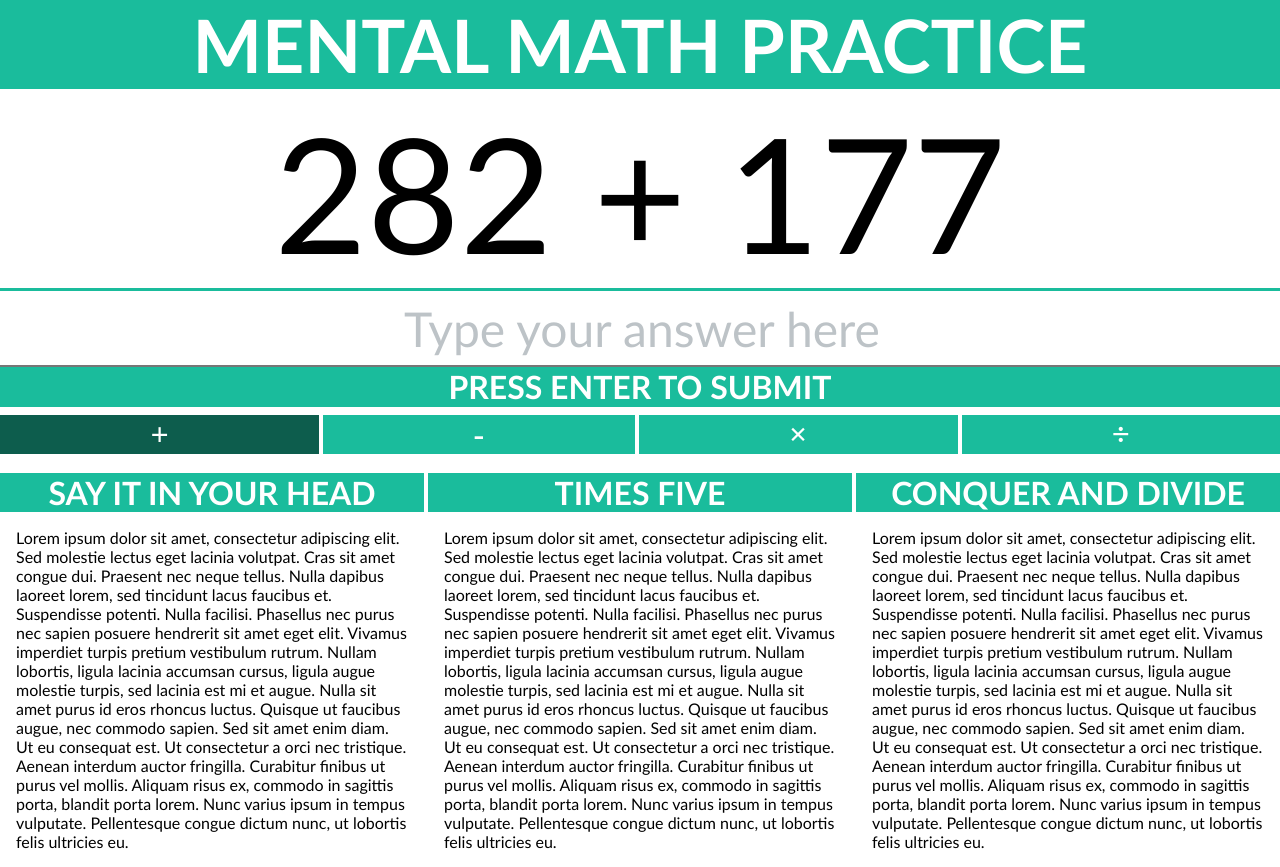
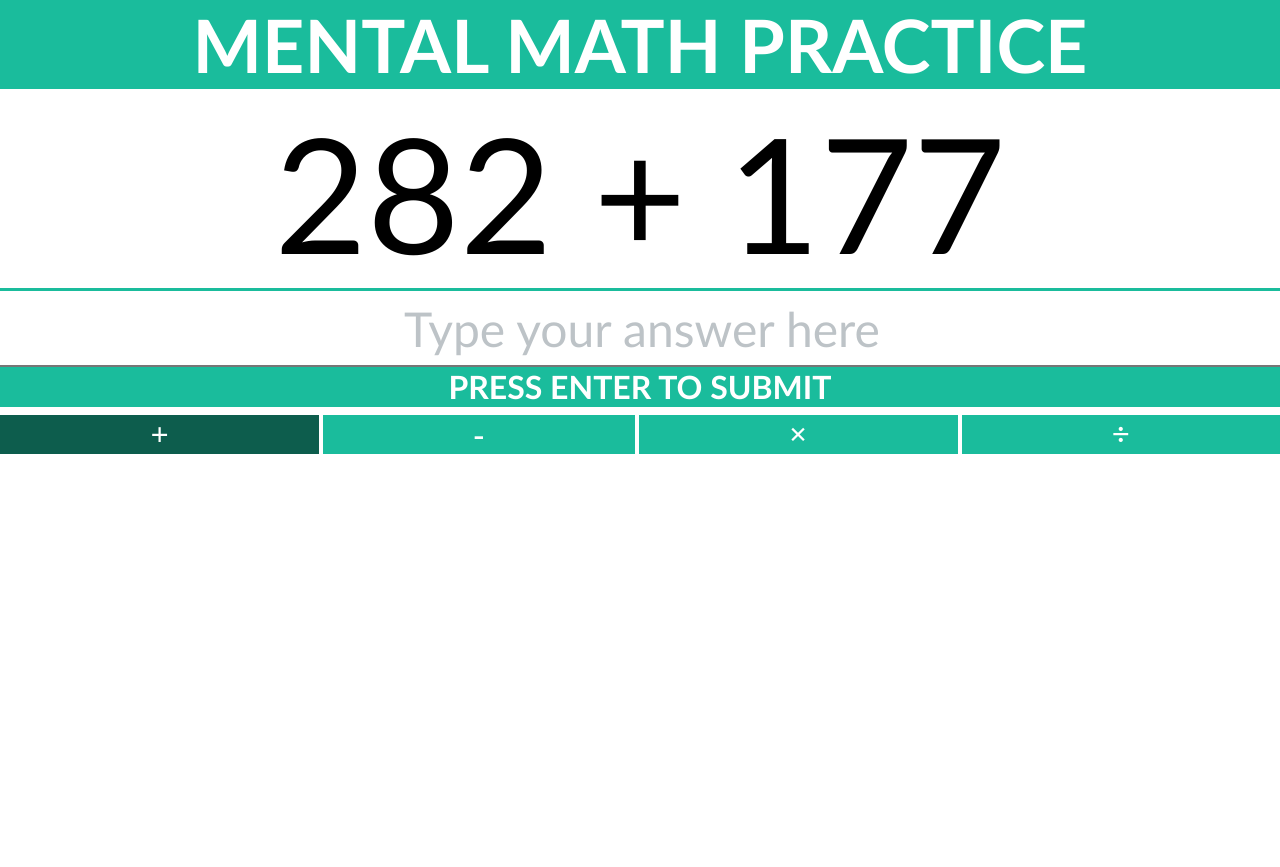
Before and after one commit to emilyxie/mental-math-practice, a plain HTML site: page index.html in a window 1280 px wide. After the commit the page ends 800 px from the top, so only its background shows below. Drawn offline with Linux system fonts and the light colour scheme.

Commit message:
Remove tips

```diff
--- a/index.html
+++ b/index.html
@@ -46,7 +46,7 @@
         </div>
       </div>
       <br>
-      <div class="math-tips-container">
+      <!-- <div class="math-tips-container">
         <div class="math-tips-container--individual-tip">
           <div class="math-tips-container--individual-tip--header center-text">
             <h1>Say It In Your Head</h1>
@@ -84,7 +84,7 @@
           </div>
         </div>
       </div>
-    </div>
+    </div> -->
   <!-- Include Javascript -->
   <script src="js/jquery-1.10.2.js"></script>
   <script src="js/jquery-ui.js"></script>
```
